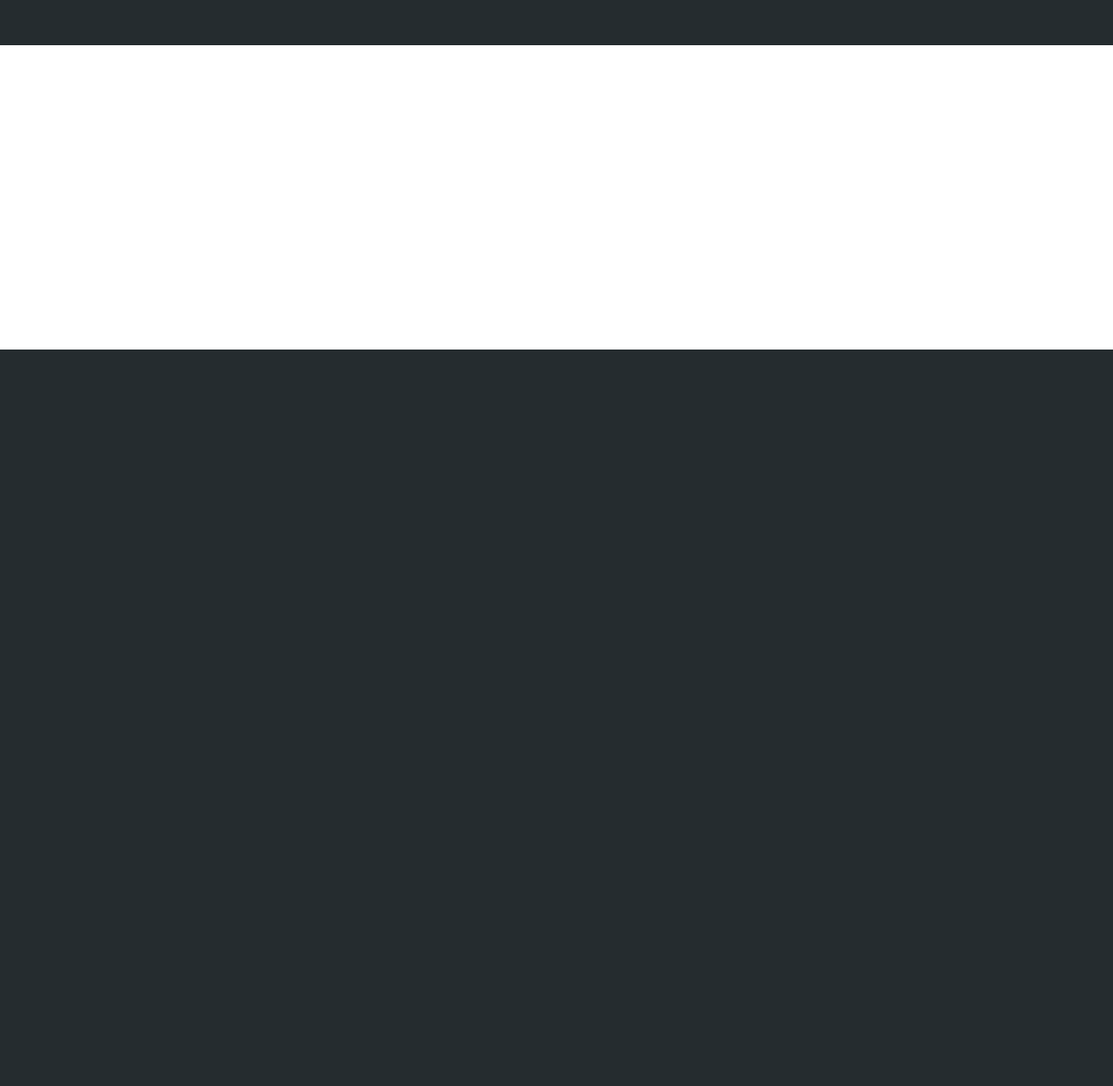
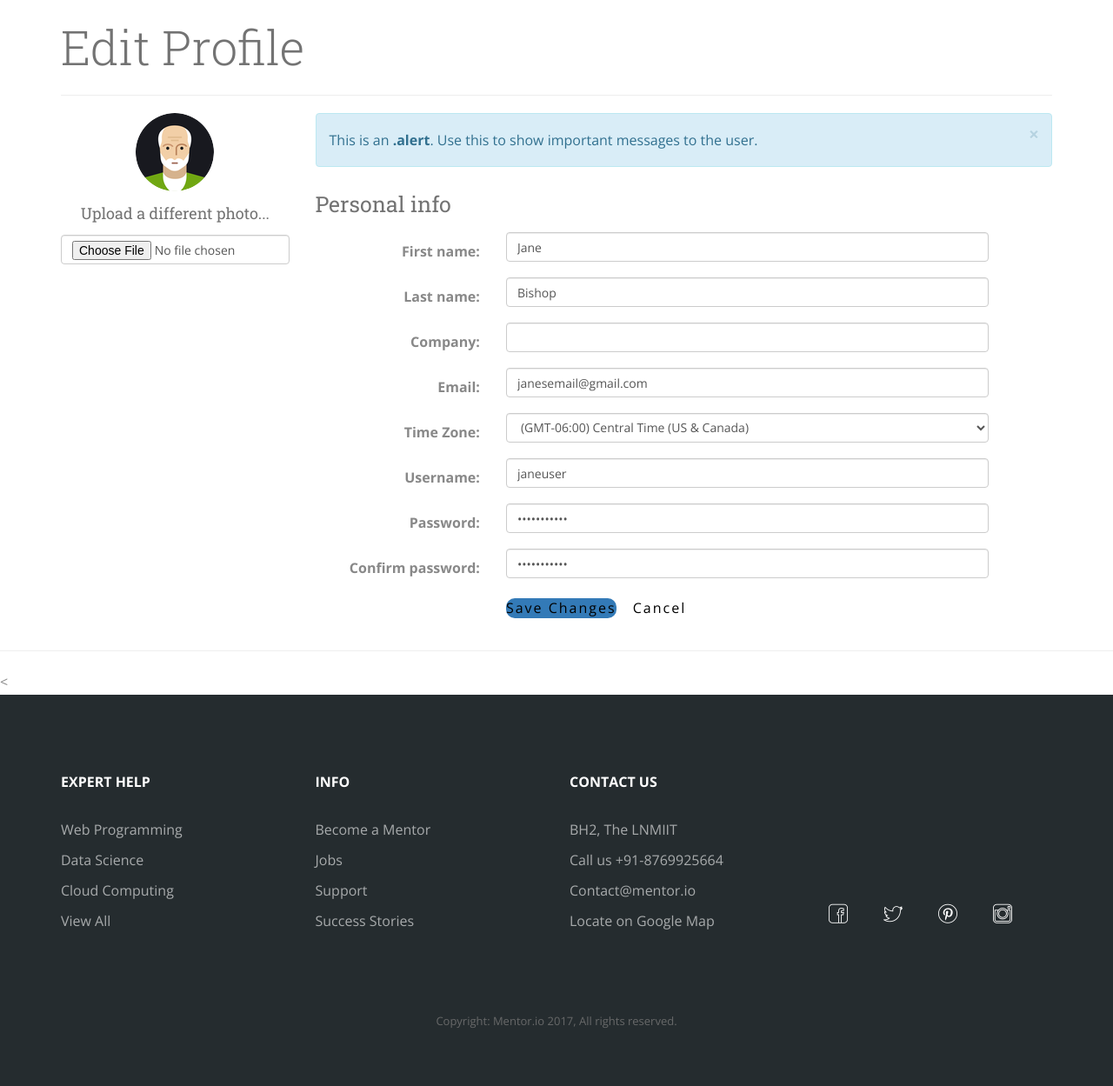
Before and after one commit to mehuled/mentor.io, a Django app: page /mentor/home/ in a window 1280 px wide. Shown: the part 398-1647 px from the top of the page at 87% size. Before the commit the page ends 800 px from the top, so only its background shows below. Run offline with Django 3.2, Linux system fonts and the light colour scheme; data comes from the database, SQL or seed files in the repository; some libraries are stand-ins or nearby versions.

Commit message:
Edit profile page

```diff
--- a/mentor/templates/mentorapp/home.html
+++ b/mentor/templates/mentorapp/home.html
@@ -54,9 +54,9 @@
 
                         <nav role="navigation" class="okayNav pull-right" id="js-navbar-menu">
                             <ul id="navbar-nav" class="navbar-nav">
-                                <li><a class="btn-nav" href="#home">Home</a></li>
-                                <li style="display: flex"><img src="{% static 'images/man.png' %}" class="img-circle img-responsive" alt="Profile Avatar" width="45" height="30"><a class="btn-nav" href="#about">Profile</a></li>
-                                <li><a class="btn-nav btn-border" href="/mentor/logout" data-toggle="modal" data-target="#sign-up-form">Log Out</a></li>
+                                <li><a class="btn-nav" href="/mentor/home">Home</a></li>
+                                <li style="display: flex"><img src="{% static 'images/man.png' %}" class="img-circle img-responsive" alt="Profile Avatar"><a class="btn-nav" href="/mentor/profile">Profile</a></li>
+                                <li><a class="btn-nav btn-border" href="/mentor">Log Out</a></li>
                             </ul>
                         </nav>
 
@@ -64,6 +64,128 @@
                 </div> <!-- End: .row -->
             </div> <!-- End: .container -->
         </header><!-- /header -->
+
+                <!-- Start: Header Section
+        ================================ -->
+        <section class="header-section-1 bg-image-1 header-js" id="header" >
+            <div class="overlay-color">
+                <div class="container">
+                    <div class="row section-separator">
+
+                        <div class="col-md-10 col-md-offset-1 col-sm-10 col-sm-offset-1">
+                            <div class="part-inner text-center">
+
+                                <!--  Header SubTitle Goes here -->
+                                <h1 class="title">Hello Jane Bishop!</h1>
+
+                            </div>
+                        </div> <!-- End: .part-1 -->
+
+                    </div> <!-- End: .row -->
+                </div> <!-- End: .container -->
+            </div> <!-- End: .overlay-color -->
+        </section>
+        <!-- End: Header Section
+        ================================ -->
+
+<section class="features-section-2 relative background-light">
+<div class="container">
+    <h1>Edit Profile</h1>
+    <hr>
+    <div class="row">
+      <!-- left column -->
+      <div class="col-md-3">
+        <div class="text-center">
+          <img src="{% static 'images/mandp.png' %}" class="avatar img-circle" alt="avatar">
+          <h6>Upload a different photo...</h6>
+
+          <input class="form-control" type="file">
+        </div>
+      </div>
+
+      <!-- edit form column -->
+      <div class="col-md-9 personal-info">
+        <div class="alert alert-info alert-dismissable">
+          <a class="panel-close close" data-dismiss="alert">×</a>
+          <i class="fa fa-coffee"></i>
+          This is an <strong>.alert</strong>. Use this to show important messages to the user.
+        </div>
+        <h3>Personal info</h3>
+
+        <form class="form-horizontal" role="form">
+          <div class="form-group">
+            <label class="col-lg-3 control-label">First name:</label>
+            <div class="col-lg-8">
+              <input class="form-control" value="Jane" type="text">
+            </div>
+          </div>
+          <div class="form-group">
+            <label class="col-lg-3 control-label">Last name:</label>
+            <div class="col-lg-8">
+              <input class="form-control" value="Bishop" type="text">
+            </div>
+          </div>
+          <div class="form-group">
+            <label class="col-lg-3 control-label">Company:</label>
+            <div class="col-lg-8">
+              <input class="form-control" value="" type="text">
+            </div>
+          </div>
+          <div class="form-group">
+            <label class="col-lg-3 control-label">Email:</label>
+            <div class="col-lg-8">
+              <input class="form-control" value="janesemail@gmail.com" type="text">
+            </div>
+          </div>
+          <div class="form-group">
+            <label class="col-lg-3 control-label">Time Zone:</label>
+            <div class="col-lg-8">
+              <div class="ui-select">
+                <select id="user_time_zone" class="form-control">
+                  <option value="Hawaii">(GMT-10:00) Hawaii</option>
+                  <option value="Alaska">(GMT-09:00) Alaska</option>
+                  <option value="Pacific Time (US &amp; Canada)">(GMT-08:00) Pacific Time (US &amp; Canada)</option>
+                  <option value="Arizona">(GMT-07:00) Arizona</option>
+                  <option value="Mountain Time (US &amp; Canada)">(GMT-07:00) Mountain Time (US &amp; Canada)</option>
+                  <option value="Central Time (US &amp; Canada)" selected="selected">(GMT-06:00) Central Time (US &amp; Canada)</option>
+                  <option value="Eastern Time (US &amp; Canada)">(GMT-05:00) Eastern Time (US &amp; Canada)</option>
+                  <option value="Indiana (East)">(GMT-05:00) Indiana (East)</option>
+                </select>
+              </div>
+            </div>
+          </div>
+          <div class="form-group">
+            <label class="col-md-3 control-label">Username:</label>
+            <div class="col-md-8">
+              <input class="form-control" value="janeuser" type="text">
+            </div>
+          </div>
+          <div class="form-group">
+            <label class="col-md-3 control-label">Password:</label>
+            <div class="col-md-8">
+              <input class="form-control" value="11111122333" type="password">
+            </div>
+          </div>
+          <div class="form-group">
+            <label class="col-md-3 control-label">Confirm password:</label>
+            <div class="col-md-8">
+              <input class="form-control" value="11111122333" type="password">
+            </div>
+          </div>
+          <div class="form-group">
+            <label class="col-md-3 control-label"></label>
+            <div class="col-md-8">
+              <input class="btn btn-primary" value="Save Changes" type="button">
+              <span></span>
+              <input class="btn btn-default" value="Cancel" type="reset">
+            </div>
+          </div>
+        </form>
+      </div>
+  </div>
+</div>
+<hr><
+</section>
     </body>
 
                 <!-- Start: Footer Section 1
```
Also changed, not shown: mentor/static/images/man.png, mentor/static/images/mandp.png (added).
